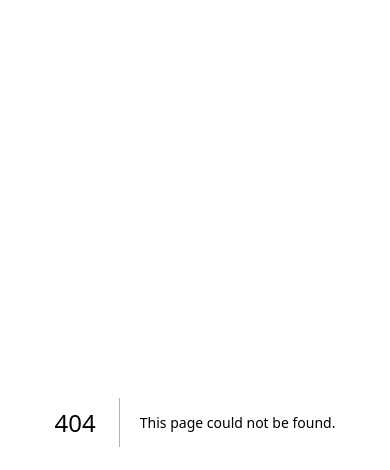
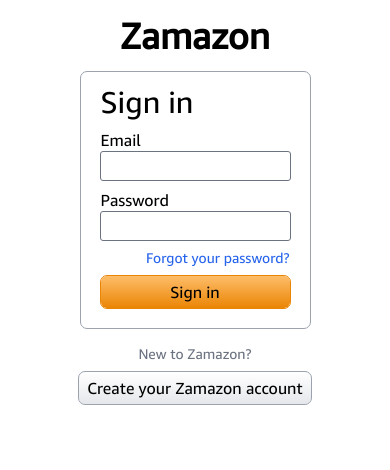
Before and after one commit to ahmedkhalilexe/amazonclone-fronend, a Next.js app: page /signin in a window 390 px wide. Before the commit this address had no page. Shown: the top 470 px of the page. Built offline with nearby package versions, Linux system fonts and the light colour scheme.

Commit message:
mobile view stylings

```diff
--- a/app/cart/page.tsx
+++ b/app/cart/page.tsx
@@ -13,7 +13,7 @@
       <header>
         <NavBar />
       </header>
-      <main className=" grid grid-cols-3 gap-7 px-7 py-3 bg-gray-200">
+      <main className=" grid grid-cols-2 md:grid-cols-3 gap-7 px-7 py-3 bg-gray-200">
         <CartItemsList />
         <Checkout />
       </main>
--- a/app/components/cart/Checkout.tsx
+++ b/app/components/cart/Checkout.tsx
@@ -14,7 +14,7 @@
   };
   const totalPrice = getTotalPrice();
   return (
-    <div className="flex flex-col justify-center items-center py-7 bg-white h-fit">
+    <div className="flex flex-col col-span-2 md:col-span-1 justify-center items-center py-7 bg-white h-fit">
       <div className="pb-5">
         <h1 className=" text-lg">
           Subtotal({cartItems.length + " items"}):
--- a/app/components/navBar.tsx
+++ b/app/components/navBar.tsx
@@ -7,14 +7,14 @@
 const NavBar = (props: Props) => {
   const cartItems = useItemsContext();
   return (
-    <nav className="flex items-center h-16 w-screen px-5 py-3 bg-darkGrey text-gray-50">
+    <nav className=" flex flex-col md:flex-row items-center h-fit w-screen px-5 py-3 bg-darkGrey text-gray-50">
       {/* Logo */}
       <div className=" text-2xl px-2 py-1 font-bold hover:outline outline-1 cursor-pointer">
         <Link href={"/"}>Zamazon</Link>
       </div>
       {/* search bar */}
       <div className="flex basis-full h-full mx-4 text-black">
-        <select className=" h-full px-2 py-1 text-sm text-gray-600 hover:text-gray-950 rounded-s-md border-e-2 bg-gray-100 hover:bg-gray-200 border-gray-300 cursor-pointer">
+        <select className=" px-2 py-1 text-sm text-gray-600 hover:text-gray-950 rounded-s-md border-e-2 bg-gray-100 hover:bg-gray-200 border-gray-300 cursor-pointer">
           <option value={"all"} defaultChecked>
             all
           </option>
@@ -45,14 +45,17 @@
         </div>
       </div>
       {/* left side of nav */}
+      <div className=" flex py-2">
         <div>
           <div className="h-full px-2 py-1 text-center hover:outline outline-1 cursor-pointer">
             ENG
           </div>
         </div>
         <div className="h-full px-2 py-1 hover:outline outline-1 cursor-pointer">
+          <Link href={"/signin"}>
             <div className=" text-xs ">Hello, sign in</div>
             <div className=" text-sm font-bold">Account&nbsp;&&nbsp;Lists</div>
+          </Link>
         </div>
         <div className=" h-full px-2 py-1 hover:outline outline-1 cursor-pointer">
           <div className=" text-xs ">Returns</div>
@@ -69,6 +72,7 @@
           </Link>
           {/* <div className=" text-lg font-bold">cart</div> */}
         </div>
+      </div>
     </nav>
   );
 };
--- a/app/components/product.tsx
+++ b/app/components/product.tsx
@@ -13,7 +13,7 @@
   const [isAddedToCart, setIsAddedToCart] = useState<boolean>(false);
   const dispatchItems = useDispatchContext();
   return (
-    <div className=" h-96 px-5 bg-white">
+    <div className=" h-fit py-3 px-5 bg-white">
       <div className="flex justify-center w-full  ">
         <Image src={image} alt="" className=" object-cover w-3/4" />
       </div>
@@ -34,7 +34,7 @@
             });
             setIsAddedToCart(!isAddedToCart);
           }}
-          className=" mt-3 rounded-md bg-gradient-to-b from-lightOrange to-darkOrange outline outline-1 outline-darkOrange px-4 py-1"
+          className=" mt-3 rounded-md bg-gradient-to-b from-lightOrange to-darkOrange outline outline-1 outline-darkOrange px-1 py-1 text-sm md:px-4 md:text-base"
         >
           Add to cart
         </button>
@@ -52,7 +52,7 @@
             });
             setIsAddedToCart(!isAddedToCart);
           }}
-          className=" mt-3 rounded-md bg-gradient-to-b from-lightOrange to-darkOrange outline outline-1 outline-darkOrange px-4 py-1"
+          className=" mt-3 rounded-md bg-gradient-to-b from-lightOrange to-darkOrange outline outline-1 outline-darkOrange px-1 py-1 text-sm md:px-4 md:text-base"
         >
           Delete from cart
         </button>
--- a/app/page.tsx
+++ b/app/page.tsx
@@ -18,10 +18,10 @@
       <header>
         <NavBar />
       </header>
-      <main className=" relative overflow-x-hidden ">
+      <main className=" relative overflow-x- h-full ">
         <ImageSlider />
         <div className="flex flex-col gap-7 absolute px-7 w-full top-1/2 left-0 bg-gradient-to-b from-gray-300/5 via-gray-300 to-gray-300">
-          <div className="grid grid-cols-4 gap-7">
+          <div className="grid grid-cols-2 md:grid-cols-4 gap-7">
             {products.map((product, idx) => (
               <Product
                 key={idx}
--- /dev/null
+++ b/app/signin/page.tsx
@@ -0,0 +1,48 @@
+import Link from "next/link";
+import React from "react";
+
+type Props = {};
+
+function SignIn({}: Props) {
+  return (
+    <div className=" flex flex-col items-center">
+      <div className=" text-4xl my-3 px-2 py-1 font-bold  cursor-pointer">
+        <Link href={"/"}>Zamazon</Link>
+      </div>
+      <div className=" md:w-3/12 outline outline-1 outline-gray-400 rounded-md px-5 py-3">
+        <h1 className=" text-3xl mb-2">Sign in</h1>
+        <form className=" flex flex-col">
+          <label htmlFor="emainInput">Email</label>
+          <input
+            type="email"
+            name="email"
+            id="emailInput"
+            className=" outline outline-1 outline-gray-500 rounded-sm py-1 px-2 mb-2 text-sm focus:drop-shadow-lg focus:outline-darkOrange"
+          />
+          <label htmlFor="passwordInput">Password</label>
+          <input
+            type="password"
+            name="password"
+            id="passwordInput"
+            className=" outline outline-1 outline-gray-500 rounded-sm py-1 px-2 mb-2 text-sm focus:drop-shadow-lg focus:outline-darkOrange"
+          />
+          <p className=" text-right text-sm text-blue-600 hover:underline hover:text-darkOrange">
+            <Link href={"#"}>Forgot your password?</Link>
+          </p>
+          <button
+            type="submit"
+            className="w-full rounded-md bg-gradient-to-b from-lightOrange to-darkOrange outline outline-1 outline-darkOrange my-2 py-1"
+          >
+            Sign in
+          </button>
+        </form>
+      </div>
+      <p className=" text-sm text-gray-500 mt-4">New to Zamazon?</p>
+      <button className="md:w-3/12 px-2 rounded-md bg-gradient-to-b from-white to-gray-200 outline outline-1 outline-gray-400 my-2 py-1">
+        Create your Zamazon account
+      </button>
+    </div>
+  );
+}
+
+export default SignIn;
```
Also changed, not shown: app/signup/page.tsx (added). Lines whose indentation alone changed are shown as unchanged.
